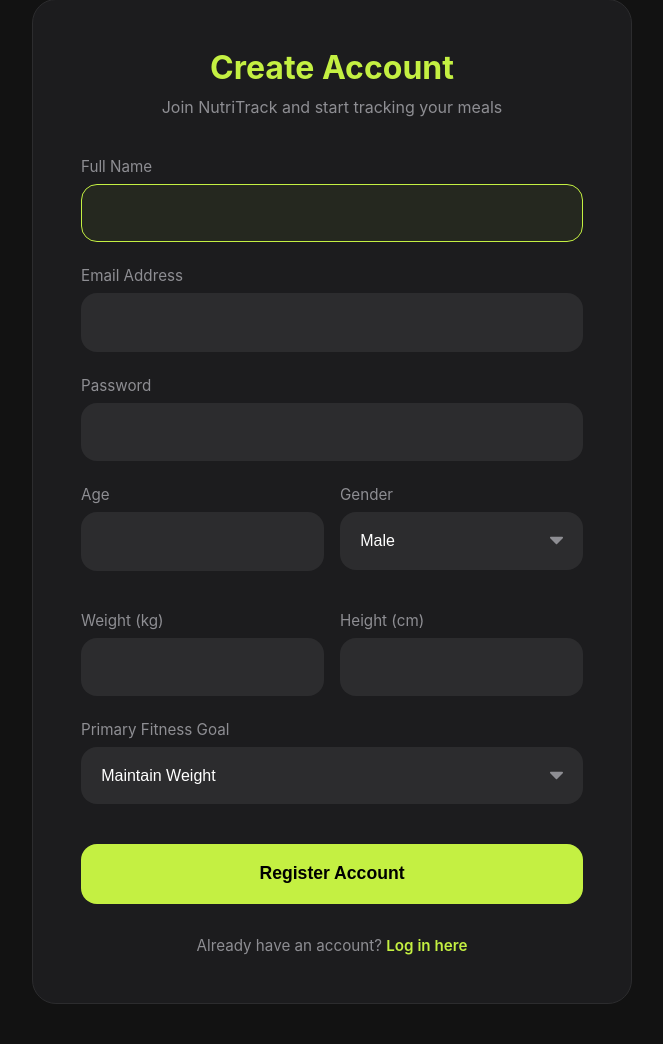
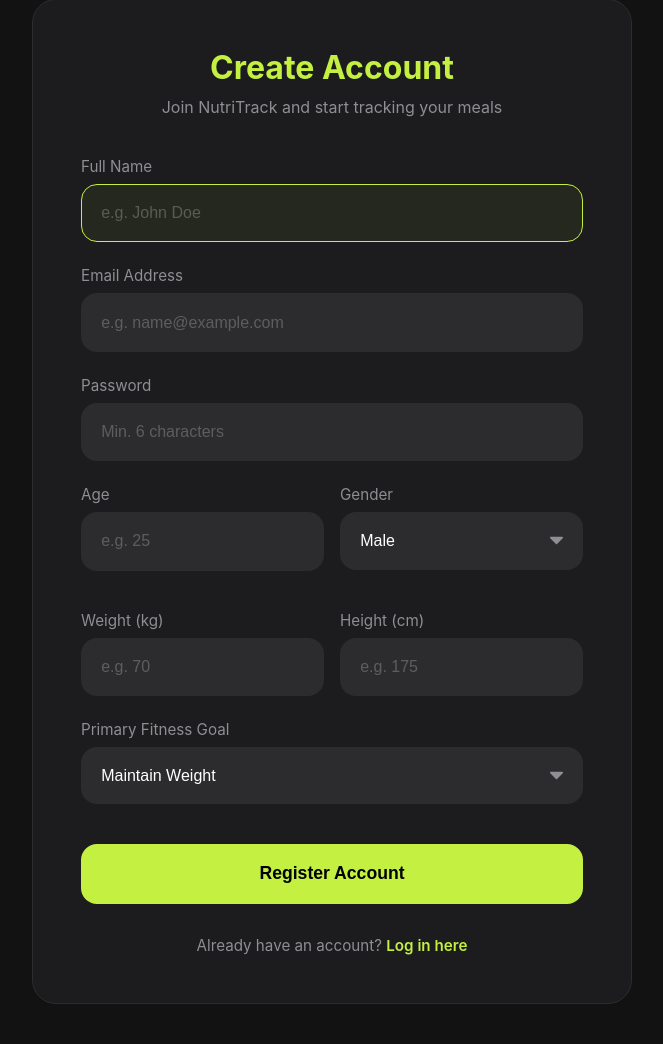
Before and after one commit to akhil-preman/Nutritrack, a Flask app: page /register in a window 1280 px wide. Shown: the part 145-1189 px from the top of the page, without its empty margins (308-971 px from the left). Run offline with Flask 3, Linux system fonts and the light colour scheme.

Commit message:
feat: Add lightweight placeholders to Auth forms
- Added helpful placeholder text to all fields in the login and registration forms.
- Added custom CSS to reduce the opacity of placeholders, ensuring they look subtle and lightweight against the dark background.

```diff
--- a/templates/login.html
+++ b/templates/login.html
@@ -45,6 +45,7 @@
         .auth-links { text-align: center; margin-top: 2rem; font-size: 0.95rem; color: var(--text-muted); }
         .auth-links a { color: var(--primary-color); text-decoration: none; font-weight: 600; }
         .auth-links a:hover { text-decoration: underline; }
+        .form-group input::placeholder { color: var(--text-muted); opacity: 0.5; font-weight: normal; }
     </style>
 </head>
 <body>
@@ -76,12 +77,12 @@
             <form method="POST" action="/login">
                 <div class="form-group">
                     <label for="email">Email Address</label>
-                    <input type="email" id="email" name="email" required autofocus>
+                    <input type="email" id="email" name="email" placeholder="e.g. name@example.com" required autofocus>
                 </div>
 
                 <div class="form-group">
                     <label for="password">Password</label>
-                    <input type="password" id="password" name="password" required>
+                    <input type="password" id="password" name="password" placeholder="••••••••" required>
                 </div>
 
                 <button type="submit" class="btn-submit">Log In</button>
--- a/templates/register.html
+++ b/templates/register.html
@@ -59,6 +59,7 @@
         }
         .form-group select option { background: var(--card-bg-light); color: var(--text-main); }
 
+        .form-group input::placeholder { color: var(--text-muted); opacity: 0.5; font-weight: normal; }
     </style>
 </head>
 <body>
@@ -90,23 +91,23 @@
             <form method="POST" action="/register">
                 <div class="form-group">
                     <label for="name">Full Name</label>
-                    <input type="text" id="name" name="name" required autofocus>
+                    <input type="text" id="name" name="name" placeholder="e.g. John Doe" required autofocus>
                 </div>
 
                 <div class="form-group">
                     <label for="email">Email Address</label>
-                    <input type="email" id="email" name="email" required>
+                    <input type="email" id="email" name="email" placeholder="e.g. name@example.com" required>
                 </div>
 
                 <div class="form-group">
                     <label for="password">Password</label>
-                    <input type="password" id="password" name="password" required minlength="6">
+                    <input type="password" id="password" name="password" placeholder="Min. 6 characters" required minlength="6">
                 </div>
 
                 <div class="grid-2">
                     <div class="form-group">
                         <label for="age">Age</label>
-                        <input type="number" id="age" name="age" required min="10" max="100">
+                        <input type="number" id="age" name="age" placeholder="e.g. 25" required min="10" max="100">
                     </div>
 
                     <div class="form-group">
@@ -119,12 +120,12 @@
 
                     <div class="form-group">
                         <label for="weight">Weight (kg)</label>
-                        <input type="number" id="weight" name="weight" step="0.1" required>
+                        <input type="number" id="weight" name="weight" placeholder="e.g. 70" step="0.1" required>
                     </div>
 
                     <div class="form-group">
                         <label for="height">Height (cm)</label>
-                        <input type="number" id="height" name="height" step="0.1" required>
+                        <input type="number" id="height" name="height" placeholder="e.g. 175" step="0.1" required>
                     </div>
                 </div>
 
```
